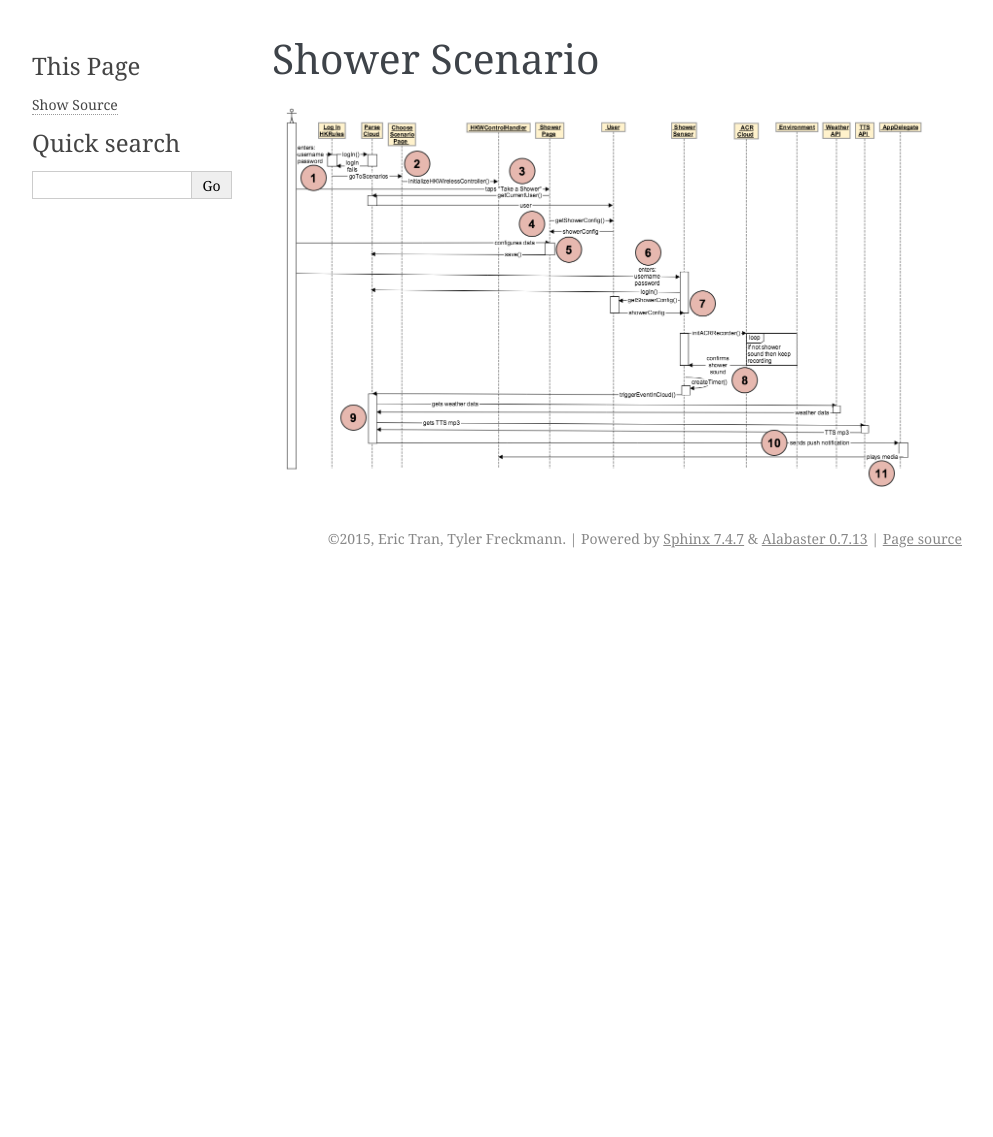
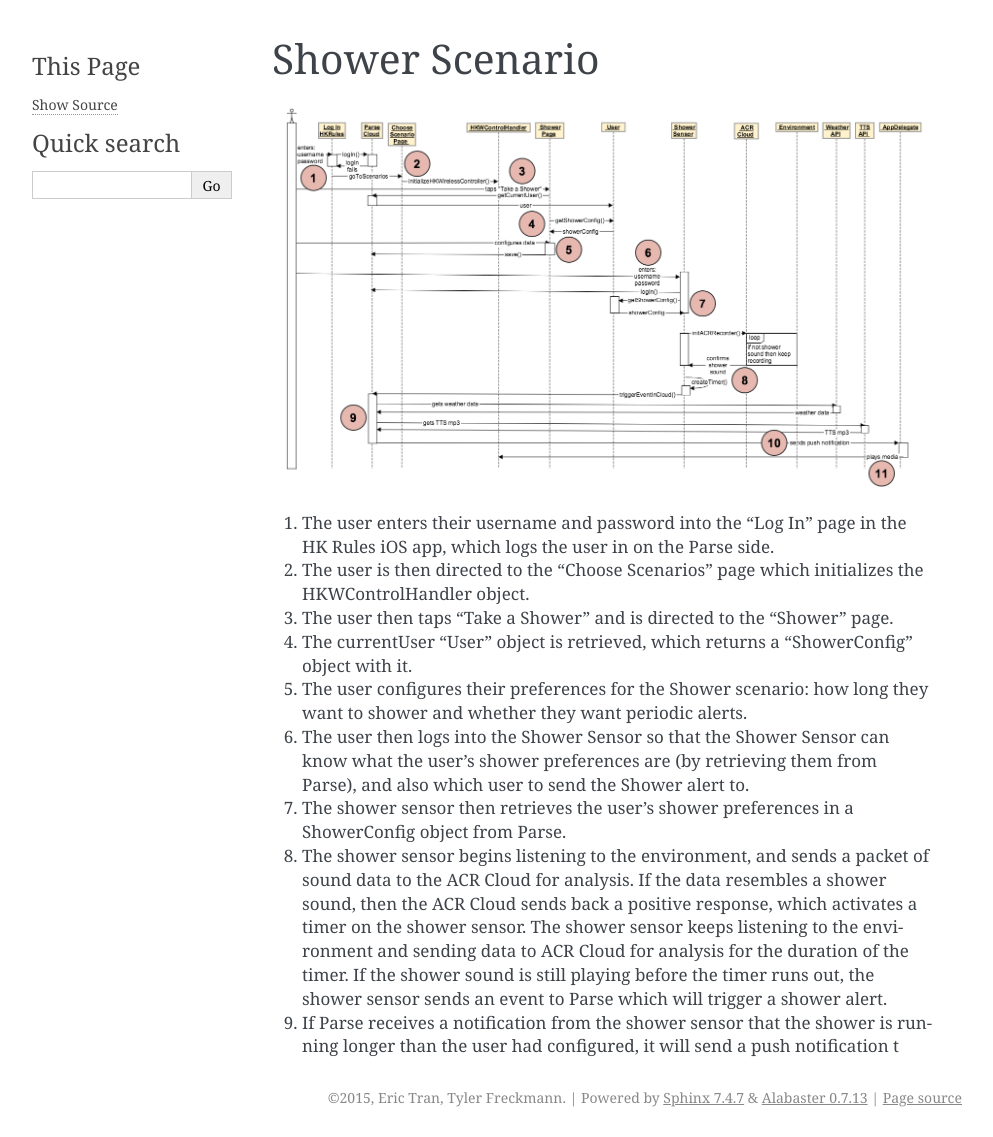
Before and after one commit to tylerfreckmann/HKIoTDemo, a Sphinx documentation site: the page built from docs/source/shower.rst, in a window 1280 px wide. Shown: the whole page, without its empty margins (148-1141 px from the left). Built offline with Sphinx 7.4.7, drawn with Linux system fonts in a browser that asks for light colours; before the commit the page ends 900 px from its top, so only the background shows below that.

Commit message:
wrote some stuff for shower docs

```diff
--- a/docs/source/shower.rst
+++ b/docs/source/shower.rst
@@ -2,3 +2,21 @@ Shower Scenario
 ================
 
 .. figure::  images/showersd.png
+
+1. The user enters their username and password into the "Log In" page in the HK Rules iOS app, which logs the user in on the Parse side.
+
+2. The user is then directed to the "Choose Scenarios" page which initializes the HKWControlHandler object.
+
+3. The user then taps "Take a Shower" and is directed to the "Shower" page.
+
+4. The currentUser "User" object is retrieved, which returns a "ShowerConfig" object with it.
+
+5. The user configures their preferences for the Shower scenario: how long they want to shower and whether they want periodic alerts.
+
+6. The user then logs into the Shower Sensor so that the Shower Sensor can know what the user's shower preferences are (by retrieving them from Parse), and also which user to send the Shower alert to.
+
+7. The shower sensor then retrieves the user's shower preferences in a ShowerConfig object from Parse.
+
+8. The shower sensor begins listening to the environment, and sends a packet of sound data to the ACR Cloud for analysis. If the data resembles a shower sound, then the ACR Cloud sends back a positive response, which activates a timer on the shower sensor. The shower sensor keeps listening to the environment and sending data to ACR Cloud for analysis for the duration of the timer. If the shower sound is still playing before the timer runs out, the shower sensor sends an event to Parse which will trigger a shower alert.
+
+9. If Parse receives a notification from the shower sensor that the shower is running longer than the user had configured, it will send a push notification t
```
